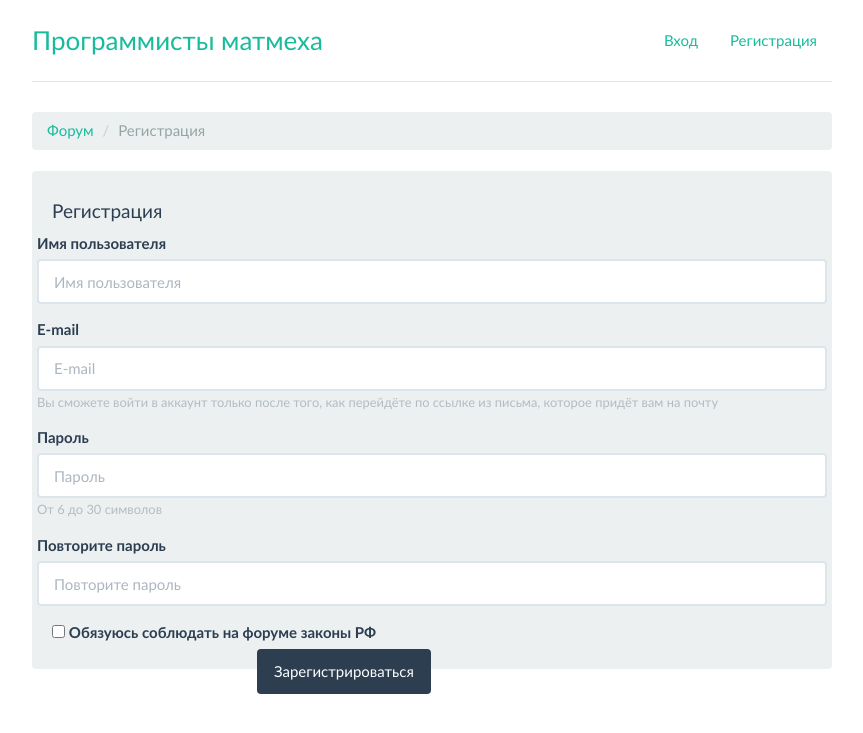
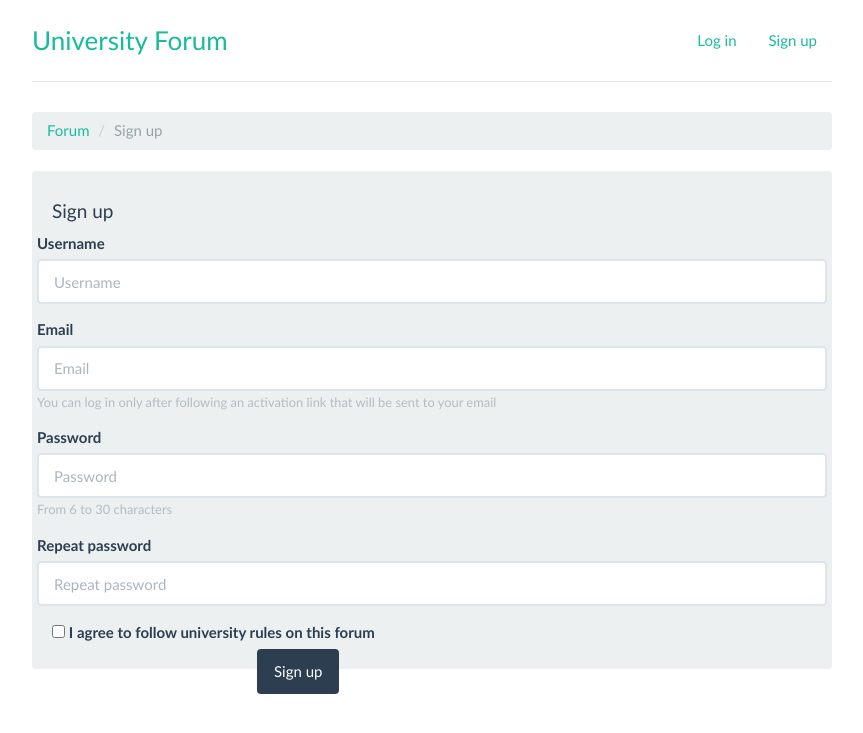
Before and after one commit to borzunov/django-forum, a Django app: page /signup/ in a window 1280 px wide. Shown: the top 733 px of the page, without its empty margins (208-1071 px from the left). Run offline with Django 3.2, Linux system fonts and the light colour scheme; some libraries are stand-ins or nearby versions.

Commit message:
Translate all labels to English

```diff
--- a/web/forum/forms.py
+++ b/web/forum/forms.py
@@ -2,9 +2,9 @@ from django import forms
 
 
 class PostForm(forms.Form):
-    content = forms.CharField(label='', widget=forms.Textarea(attrs={'placeholder': 'Сообщение'}))
+    content = forms.CharField(label='', widget=forms.Textarea(attrs={'placeholder': 'Message'}))
 
 
 class TopicForm(forms.Form):
-    topic_title = forms.CharField(label='', widget=forms.TextInput(attrs={'placeholder': 'Название темы'}))
-    content = forms.CharField(label='', widget=forms.Textarea(attrs={'placeholder': 'Сообщение'}))
+    topic_title = forms.CharField(label='', widget=forms.TextInput(attrs={'placeholder': 'Title'}))
+    content = forms.CharField(label='', widget=forms.Textarea(attrs={'placeholder': 'Message'}))
--- a/web/forum/views.py
+++ b/web/forum/views.py
@@ -71,7 +71,7 @@ def create_post(request, section_id, topic_id):
 @login_required
 def delete_post(request, post_id):
     if not request.user.is_superuser:
-        return HttpResponseForbidden('Только администратор может удалять сообщения')
+        return HttpResponseForbidden('Only admin can delete posts')
 
     post = get_object_or_404(Post, id=post_id)
     post.delete()
--- a/web/profiles/forms.py
+++ b/web/profiles/forms.py
@@ -3,18 +3,17 @@ from captcha.fields import ReCaptchaField
 
 
 class SignupForm(forms.Form):
-    username = forms.CharField(label='Имя пользователя', max_length=10)
-    email = forms.EmailField(label='E-mail',
-                             help_text='Вы сможете войти в аккаунт только после того, ' +
-                                       'как перейдёте по ссылке из письма, которое придёт вам на почту')
-    password = forms.CharField(label='Пароль', min_length=6, max_length=30, widget=forms.PasswordInput,
-                               help_text='От 6 до 30 символов')
-    confirm_password = forms.CharField(label='Повторите пароль', max_length=30, widget=forms.PasswordInput)
+    username = forms.CharField(max_length=10)
+    email = forms.EmailField(help_text='You can log in only after following an activation link ' +
+                                       'that will be sent to your email')
+    password = forms.CharField(min_length=6, max_length=30, widget=forms.PasswordInput,
+                               help_text='From 6 to 30 characters')
+    confirm_password = forms.CharField(label='Repeat password', max_length=30, widget=forms.PasswordInput)
 
     captcha = ReCaptchaField()
-    accept_agreement = forms.BooleanField(label='Обязуюсь соблюдать на форуме законы РФ', required=True)
+    accept_agreement = forms.BooleanField(label='I agree to follow university rules on this forum', required=True)
 
     def clean_confirm_password(self):
         if self.cleaned_data['password'] != self.cleaned_data['confirm_password']:
-            raise forms.ValidationError('Пароли не совпадают')
+            raise forms.ValidationError('Passwords don\'t match')
         return self.cleaned_data['confirm_password']
--- a/web/profiles/templates/profiles/signup.html
+++ b/web/profiles/templates/profiles/signup.html
@@ -1,19 +1,19 @@
 {% extends "base.html" %}
 {% load bootstrap3 %}
 
-{% block title %}Регистрация &mdash; {{ block.super }}{% endblock %}
+{% block title %}Sign up &mdash; {{ block.super }}{% endblock %}
 
 {% block content %}
 <div class="bs-component">
     <ul class="breadcrumb">
-        <li><a href="{% url 'forum:index' %}">Форум</a></li>
-        <li class="active">Регистрация</li>
+        <li><a href="{% url 'forum:index' %}">Forum</a></li>
+        <li class="active">Sign up</li>
     </ul>
 </div>
 
 <div class="well">
     <form class="form-horizontal" method="post" action="{% url 'profiles:signup' %}">
-        <h4>Регистрация</h4>
+        <h4>Sign up</h4>
 
         {% bootstrap_messages %}
 
@@ -24,7 +24,7 @@
         {% buttons %}
         <div class="col-lg-3"></div>
         <div class="col-lg-9">
-            <button type="submit" class="btn btn-primary">Зарегистрироваться</button>
+            <button type="submit" class="btn btn-primary">Sign up</button>
         </div>
         {% endbuttons %}
     </form>
--- a/web/profiles/utils.py
+++ b/web/profiles/utils.py
@@ -14,7 +14,7 @@ def send_activation_email(request, username, email):
         'url': request.build_absolute_uri(activation_url),
         'username': username,
     }
-    send_mail('Программисты матмеха: активация аккаунта на форуме', template.render(context),
+    send_mail('University forum: activating account', template.render(context),
               settings.SERVICE_EMAIL, [email])
 
 
--- a/web/profiles/views.py
+++ b/web/profiles/views.py
@@ -30,11 +30,11 @@ def signup(request):
             try:
                 User.objects.create_user(fields['username'], fields['email'], fields['password'], is_active=False)
             except IntegrityError:
-                form.add_error('username', 'Пользователь с таким именем уже существует')
+                form.add_error('username', 'User with this name already exists')
             else:
                 send_activation_email(request, fields['username'], fields['email'])
 
-                messages.success(request, 'Ссылка для активации аккаунта отправлена на {}'.format(fields['email']))
+                messages.success(request, 'Activation link sent to {}'.format(fields['email']))
                 return redirect('login')
     else:
         form = SignupForm()
@@ -51,9 +51,9 @@ def activate(request, username):
         user.is_active = True
         user.save()
 
-        messages.success(request, 'Аккаунт {} активирован, теперь можно войти на сайт'.format(username))
+        messages.success(request, 'Account {} have been activated, now you can log in'.format(username))
     else:
-        messages.error(request, 'Это ссылка не подходит для активации аккаунта {}'.format(username))
+        messages.error(request, 'This link is not suitable for activation of account "{}"'.format(username))
     return redirect('login')
 
 
--- a/web/project/settings.py
+++ b/web/project/settings.py
@@ -112,7 +112,7 @@ AUTH_PASSWORD_VALIDATORS = [
 # Internationalization
 # https://docs.djangoproject.com/en/1.10/topics/i18n/
 
-LANGUAGE_CODE = 'ru-ru'
+LANGUAGE_CODE = 'en-US'
 
 DATETIME_FORMAT = 'j E Y, H:i'
 
--- a/web/templates/base.html
+++ b/web/templates/base.html
@@ -6,7 +6,7 @@
     <meta http-equiv="X-UA-Compatible" content="IE=edge">
     <meta name="viewport" content="width=device-width, initial-scale=1">
 
-    <title>{% block title %}Программисты матмеха{% endblock %}</title>
+    <title>{% block title %}University Forum{% endblock %}</title>
 
     <link rel="stylesheet" href="{% static 'flatly-bootstrap.css' %}">
     <link rel="stylesheet" href="{% static 'style.css' %}">
@@ -21,14 +21,14 @@
                     <li role="presentation">
                         <a href="{% url 'profiles:show' request.user.username %}" class="user">{{ request.user.username }}</a>
                     </li>
-                    <li role="presentation"><a href="{% url 'logout' %}">Выход</a></li>
+                    <li role="presentation"><a href="{% url 'logout' %}">Log out</a></li>
                     {% else %}
-                    <li role="presentation"><a href="{% url 'login' %}?next={{ request.path }}">Вход</a></li>
-                    <li role="presentation"><a href="{% url 'profiles:signup' %}?next={{ request.path }}">Регистрация</a></li>
+                    <li role="presentation"><a href="{% url 'login' %}?next={{ request.path }}">Log in</a></li>
+                    <li role="presentation"><a href="{% url 'profiles:signup' %}?next={{ request.path }}">Sign up</a></li>
                     {% endif %}
                 </ul>
             </nav>
-            <h3 class="text-muted"><a href="{% url 'forum:index' %}">Программисты матмеха</a></h3>
+            <h3 class="text-muted"><a href="{% url 'forum:index' %}">University Forum</a></h3>
         </div>
 
         {% block content %}{% endblock %}
--- a/web/templates/registration/login.html
+++ b/web/templates/registration/login.html
@@ -1,14 +1,14 @@
 {% extends "base.html" %}
 {% load bootstrap3 %}
 
-{% block title %}Вход - {{ block.super }}{% endblock %}
+{% block title %}Log in - {{ block.super }}{% endblock %}
 
 {% block content %}
 <div class="col-lg-2"></div>
 <div class="col-lg-8">
 <div class="well">
     <form class="form-horizontal" method="post" action="{% url 'login' %}">
-        <h4>Вход</h4>
+        <h4>Log in</h4>
 
         {% bootstrap_messages %}
 
@@ -19,7 +19,7 @@
         {% buttons %}
         <div class="col-lg-3"></div>
         <div class="col-lg-9">
-            <button type="submit" class="btn btn-primary">Войти</button>
+            <button type="submit" class="btn btn-primary">Log in</button>
         </div>
         {% endbuttons %}
     </form>
```
Also changed, not shown: web/forum/templates/forum/create_topic.html (+5 -5 lines), web/forum/templates/forum/index.html (+7 -7 lines), web/forum/templates/forum/section.html (+6 -6 lines), web/forum/templates/forum/topic.html (+7 -7 lines), web/profiles/templates/profiles/activation_email.html (+4 -4 lines), web/profiles/templates/profiles/show.html (+4 -4 lines).
